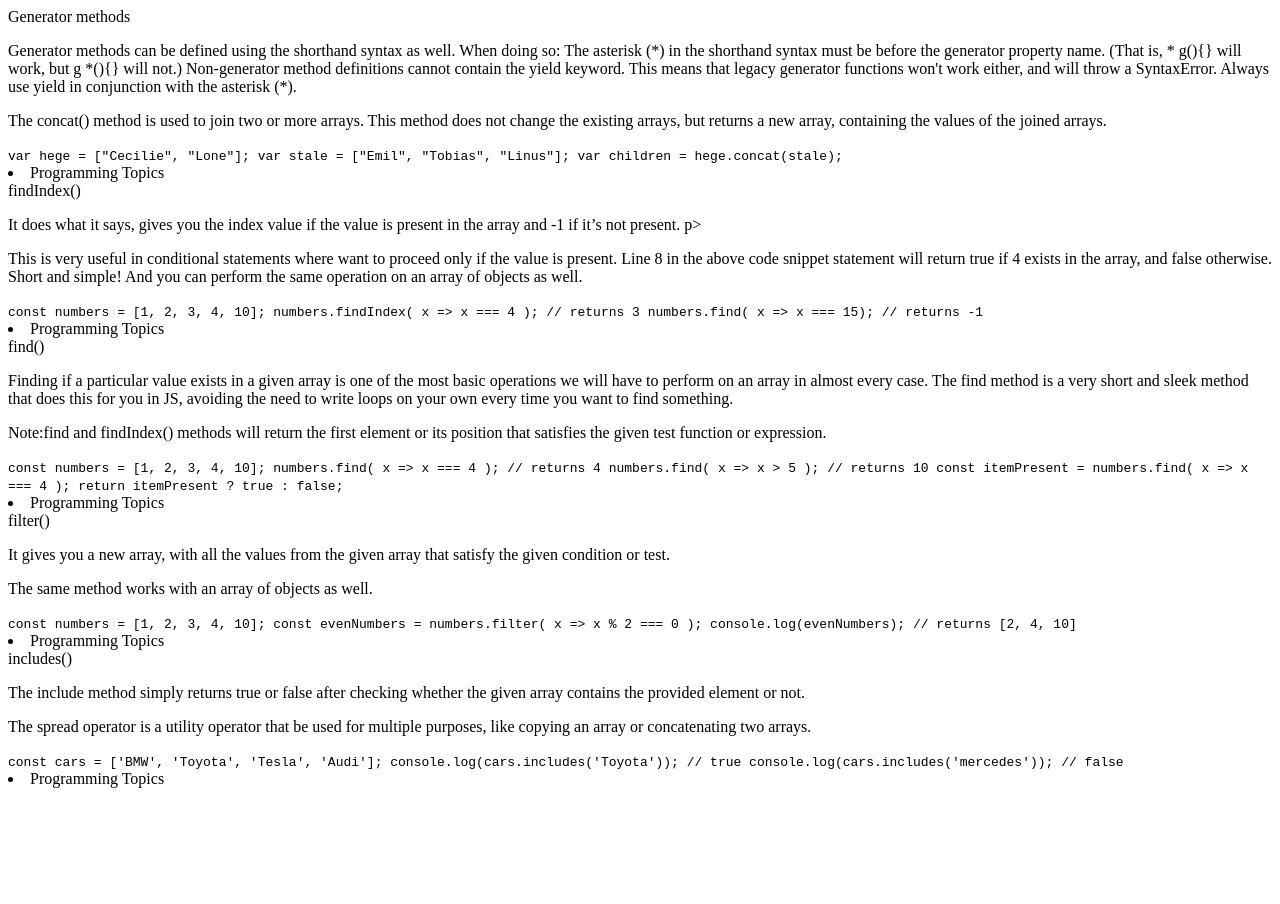
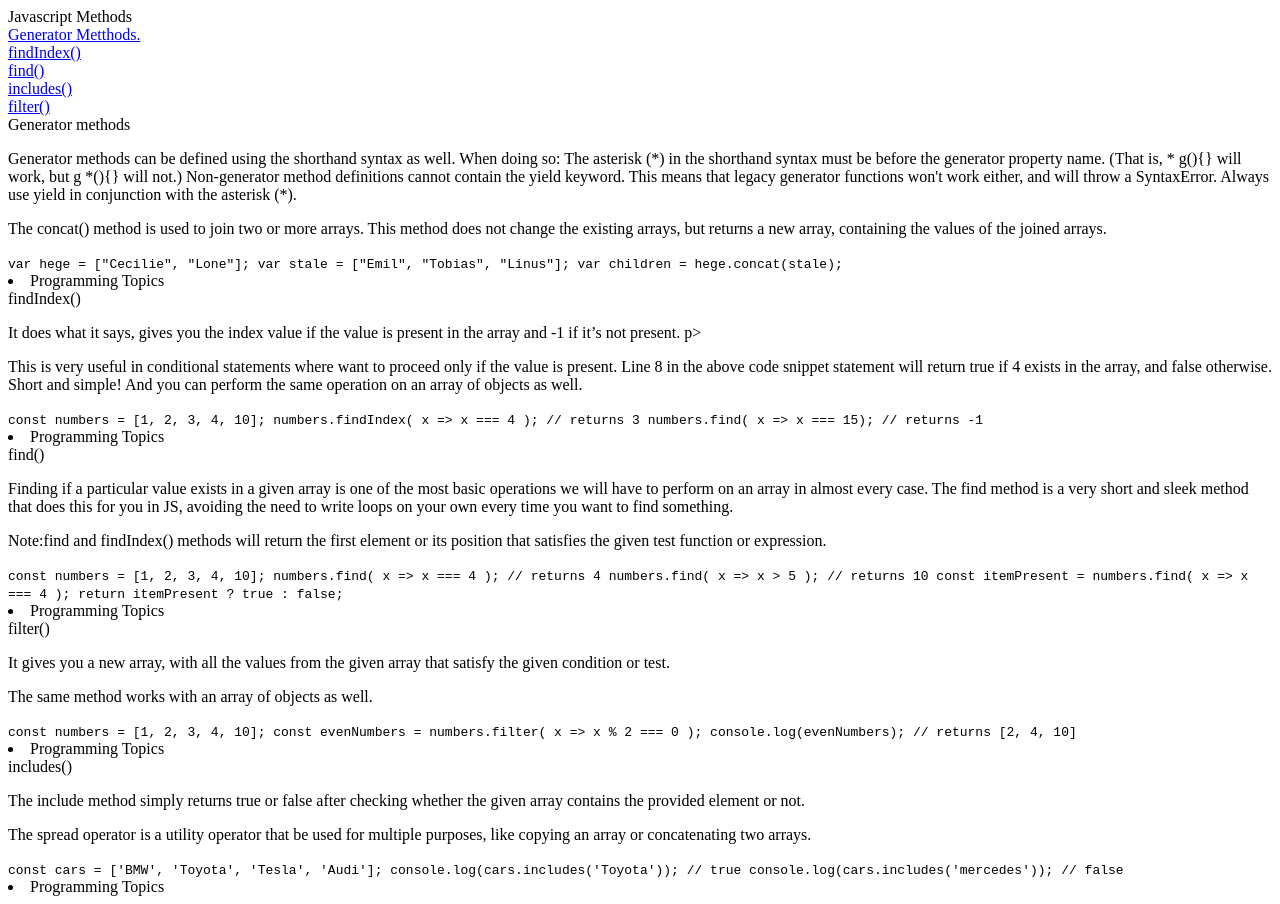
Before and after one commit to JelilFaisalAbudu/jelil-and-kenneth-project, a plain HTML site: page index.html in a window 1280 px wide. Before the commit the page ends 800 px from the top, so only its background shows below. Drawn offline with Linux system fonts and the light colour scheme.

Commit message:
add nav to to the page

```diff
--- a/index.html
+++ b/index.html
@@ -7,6 +7,14 @@
     <title>Technical Document Page</title>
   </head>
   <body>
+    <nav id="navbar">
+        <header>Javascript Methods</header>
+            <a class="nav-link" href="#Generator_methods">Generator Metthods.</a><br>
+            <a class="nav-link" href="#findIndex">findIndex()</a><br>
+            <a class="nav-lnik" href="#find">find()</a><br>
+            <a class="nav-link" href="#includes">includes()</a><br>
+            <a class="nav-link" href="#filter">filter()</a><br>
+    </nav>
     <main id="main-doc">
       <section id="Generator_methods" class="main-section">
         <header>Generator methods</header>
```
